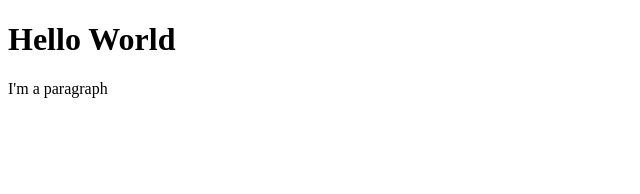
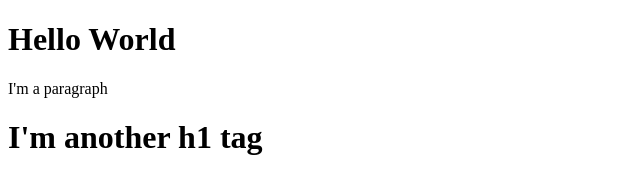
Before and after one commit to AsimShresth/git-one, a plain HTML site: page index.html in a window 1280 px wide. Shown: the whole page, without its empty margins (0-640 px from the left). Drawn offline with Linux system fonts and the light colour scheme.

Commit message:
added another h1 tag in index file

```diff
--- a/index.html
+++ b/index.html
@@ -10,5 +10,6 @@
   <body>
     <h1>Hello World</h1>
     <p>I'm a paragraph</p>
+    <h1>I'm another h1 tag</h1>
   </body>
 </html>
```
